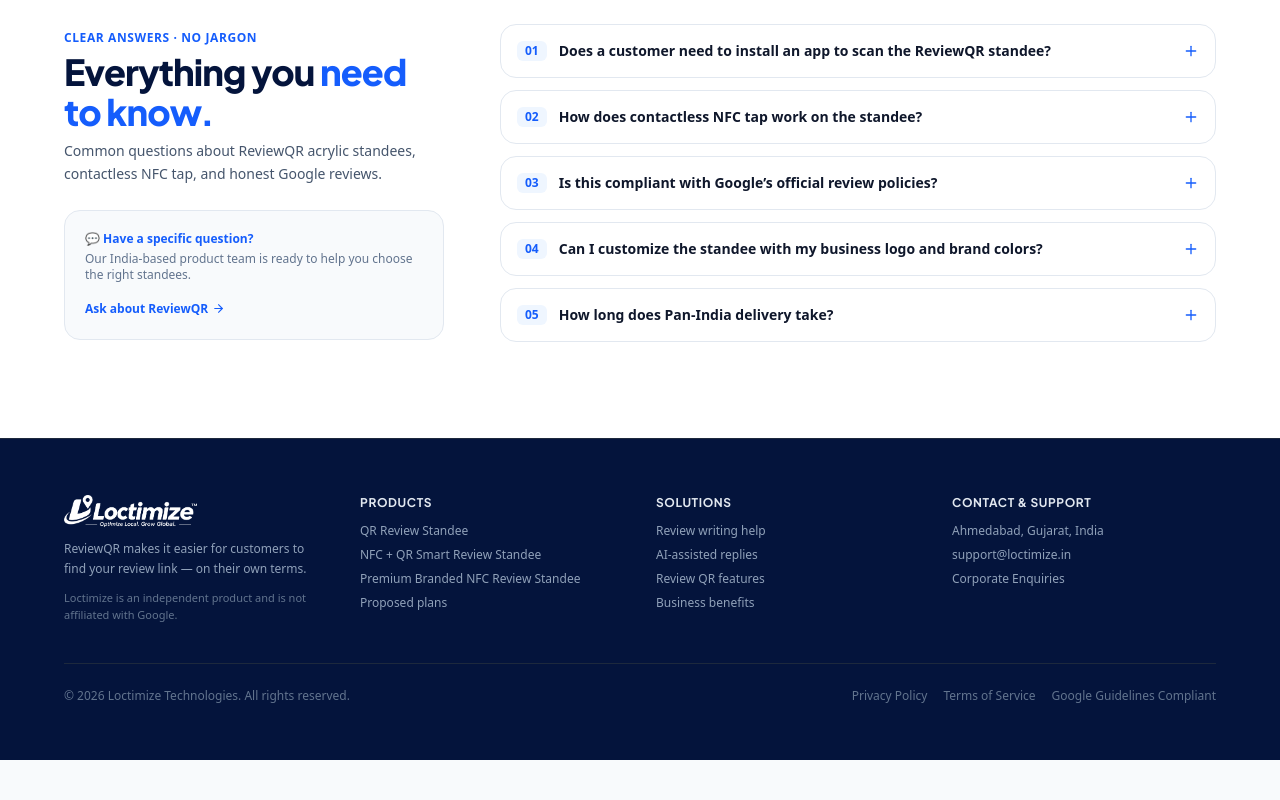
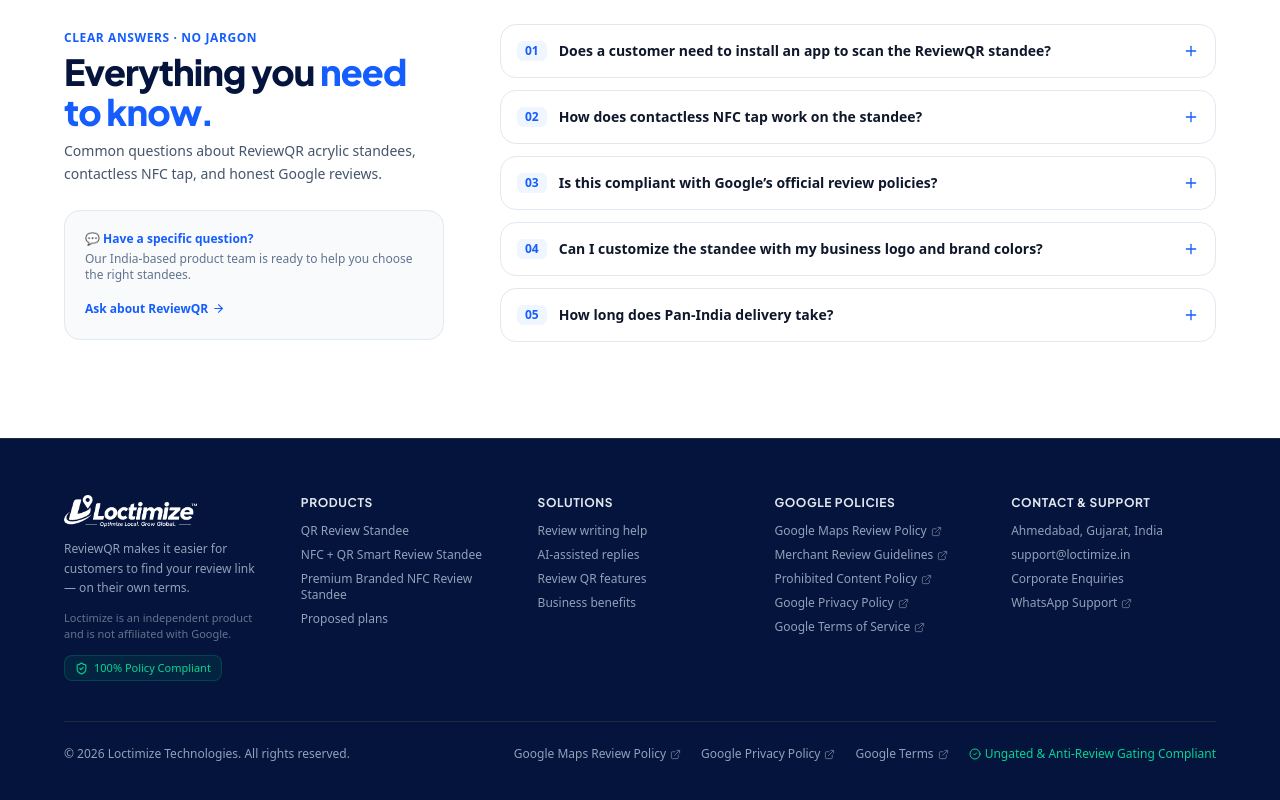
Before and after one commit to student-smi/google-review-, a React (Vite) app: page / in a window 1280 px wide. Shown: the part 8572-9372 px from the top of the page. Before the commit the page ends 9332 px from the top, so only its background shows below. Built offline with nearby package versions, Linux system fonts and the light colour scheme.

Commit message:
feat(footer): add official Google policy and compliance links with external redirect

```diff
--- a/src/pages/LandingPage.tsx
+++ b/src/pages/LandingPage.tsx
@@ -29,7 +29,9 @@ import {
   Stethoscope,
   Scissors,
   ShoppingBag,
-  Car
+  Car,
+  ExternalLink,
+  ShieldCheck
 } from 'lucide-react';
 import './LandingPage.css';
 
@@ -1539,18 +1541,23 @@ export function LandingPage() {
       {/* 14. FOOTER */}
       <footer className="w-full bg-[#04143c] text-white py-14 px-4 sm:px-8 lg:px-12 border-t border-slate-800">
         <div className="max-w-6xl w-full mx-auto flex flex-col justify-between">
-          <div className="grid grid-cols-1 md:grid-cols-4 gap-8 pb-10 border-b border-slate-800">
-            <div className="md:col-span-1">
+          <div className="grid grid-cols-1 sm:grid-cols-2 lg:grid-cols-5 gap-8 pb-10 border-b border-slate-800">
+            <div className="sm:col-span-2 lg:col-span-1">
               <a href="#home" aria-label="Loctimize home">
                 <img src={footerLogo} className="h-8 w-auto mb-3" alt="Loctimize — Optimize Local. Grow Global." />
               </a>
               <p className="text-xs text-slate-400 leading-relaxed mb-3">
                 ReviewQR makes it easier for customers to find your review link — on their own terms.
               </p>
-              <span className="text-[11px] text-slate-500 block">
+              <span className="text-[11px] text-slate-500 block mb-3">
                 Loctimize is an independent product and is not affiliated with Google.
               </span>
-            </div>
+              <div className="inline-flex items-center gap-1.5 px-2.5 py-1 rounded-lg bg-emerald-500/10 border border-emerald-500/20 text-emerald-400 text-[11px] font-medium">
+                <ShieldCheck size={13} className="text-emerald-400 shrink-0" />
+                <span>100% Policy Compliant</span>
+              </div>
+            </div>
+
             <div>
               <h4 className="text-xs font-bold text-slate-200 uppercase tracking-wider mb-3">Products</h4>
               <ul className="flex flex-col gap-2 text-xs text-slate-400">
@@ -1564,6 +1571,7 @@ export function LandingPage() {
                 <li><a href="#pricing" className="hover:text-white transition">Proposed plans</a></li>
               </ul>
             </div>
+
             <div>
               <h4 className="text-xs font-bold text-slate-200 uppercase tracking-wider mb-3">Solutions</h4>
               <ul className="flex flex-col gap-2 text-xs text-slate-400">
@@ -1573,21 +1581,123 @@ export function LandingPage() {
                 <li><a href="#businesses" className="hover:text-white transition">Business benefits</a></li>
               </ul>
             </div>
+
+            {/* Google Policies */}
+            <div>
+              <h4 className="text-xs font-bold text-slate-200 uppercase tracking-wider mb-3">Google Policies</h4>
+              <ul className="flex flex-col gap-2 text-xs text-slate-400">
+                <li>
+                  <a
+                    href="https://support.google.com/contributionpolicy/answer/7400114"
+                    target="_blank"
+                    rel="noopener noreferrer"
+                    className="hover:text-white transition inline-flex items-center gap-1 group"
+                  >
+                    <span>Google Maps Review Policy</span>
+                    <ExternalLink size={11} className="text-slate-500 group-hover:text-white transition shrink-0" />
+                  </a>
+                </li>
+                <li>
+                  <a
+                    href="https://support.google.com/business/answer/3474122"
+                    target="_blank"
+                    rel="noopener noreferrer"
+                    className="hover:text-white transition inline-flex items-center gap-1 group"
+                  >
+                    <span>Merchant Review Guidelines</span>
+                    <ExternalLink size={11} className="text-slate-500 group-hover:text-white transition shrink-0" />
+                  </a>
+                </li>
+                <li>
+                  <a
+                    href="https://support.google.com/contributionpolicy/answer/7400114#zippy="
+                    target="_blank"
+                    rel="noopener noreferrer"
+                    className="hover:text-white transition inline-flex items-center gap-1 group"
+                  >
+                    <span>Prohibited Content Policy</span>
+                    <ExternalLink size={11} className="text-slate-500 group-hover:text-white transition shrink-0" />
+                  </a>
+                </li>
+                <li>
+                  <a
+                    href="https://policies.google.com/privacy"
+                    target="_blank"
+                    rel="noopener noreferrer"
+                    className="hover:text-white transition inline-flex items-center gap-1 group"
+                  >
+                    <span>Google Privacy Policy</span>
+                    <ExternalLink size={11} className="text-slate-500 group-hover:text-white transition shrink-0" />
+                  </a>
+                </li>
+                <li>
+                  <a
+                    href="https://policies.google.com/terms"
+                    target="_blank"
+                    rel="noopener noreferrer"
+                    className="hover:text-white transition inline-flex items-center gap-1 group"
+                  >
+                    <span>Google Terms of Service</span>
+                    <ExternalLink size={11} className="text-slate-500 group-hover:text-white transition shrink-0" />
+                  </a>
+                </li>
+              </ul>
+            </div>
+
             <div>
               <h4 className="text-xs font-bold text-slate-200 uppercase tracking-wider mb-3">Contact & Support</h4>
               <ul className="flex flex-col gap-2 text-xs text-slate-400">
                 <li><span>Ahmedabad, Gujarat, India</span></li>
                 <li><a href="mailto:support@loctimize.in" className="hover:text-white transition">support@loctimize.in</a></li>
                 <li><a href="#bulk-inquiry" className="hover:text-white transition">Corporate Enquiries</a></li>
+                <li>
+                  <a
+                    href="https://wa.me/919999999999?text=Hi%20Loctimize%2C%20I%20have%20an%20enquiry%20about%20ReviewQR"
+                    target="_blank"
+                    rel="noopener noreferrer"
+                    className="hover:text-white transition inline-flex items-center gap-1 group"
+                  >
+                    <span>WhatsApp Support</span>
+                    <ExternalLink size={11} className="text-slate-500 group-hover:text-white transition shrink-0" />
+                  </a>
+                </li>
               </ul>
             </div>
           </div>
-          <div className="pt-6 flex flex-col sm:flex-row items-center justify-between text-xs text-slate-500 gap-2">
+
+          <div className="pt-6 flex flex-col md:flex-row items-center justify-between text-xs text-slate-400 gap-4">
             <div>© {new Date().getFullYear()} Loctimize Technologies. All rights reserved.</div>
-            <div className="flex gap-4">
-              <span>Privacy Policy</span>
-              <span>Terms of Service</span>
-              <span>Google Guidelines Compliant</span>
+            <div className="flex flex-wrap items-center justify-center gap-x-5 gap-y-2 text-xs">
+              <a
+                href="https://support.google.com/contributionpolicy/answer/7400114"
+                target="_blank"
+                rel="noopener noreferrer"
+                className="hover:text-white transition inline-flex items-center gap-1 text-slate-400 hover:underline underline-offset-2"
+              >
+                <span>Google Maps Review Policy</span>
+                <ExternalLink size={11} className="text-slate-500" />
+              </a>
+              <a
+                href="https://policies.google.com/privacy"
+                target="_blank"
+                rel="noopener noreferrer"
+                className="hover:text-white transition inline-flex items-center gap-1 text-slate-400 hover:underline underline-offset-2"
+              >
+                <span>Google Privacy Policy</span>
+                <ExternalLink size={11} className="text-slate-500" />
+              </a>
+              <a
+                href="https://policies.google.com/terms"
+                target="_blank"
+                rel="noopener noreferrer"
+                className="hover:text-white transition inline-flex items-center gap-1 text-slate-400 hover:underline underline-offset-2"
+              >
+                <span>Google Terms</span>
+                <ExternalLink size={11} className="text-slate-500" />
+              </a>
+              <span className="text-emerald-400 font-medium inline-flex items-center gap-1">
+                <CheckCircle2 size={12} /> Ungated & Anti-Review Gating Compliant
+              </span>
             </div>
           </div>
         </div>
```
